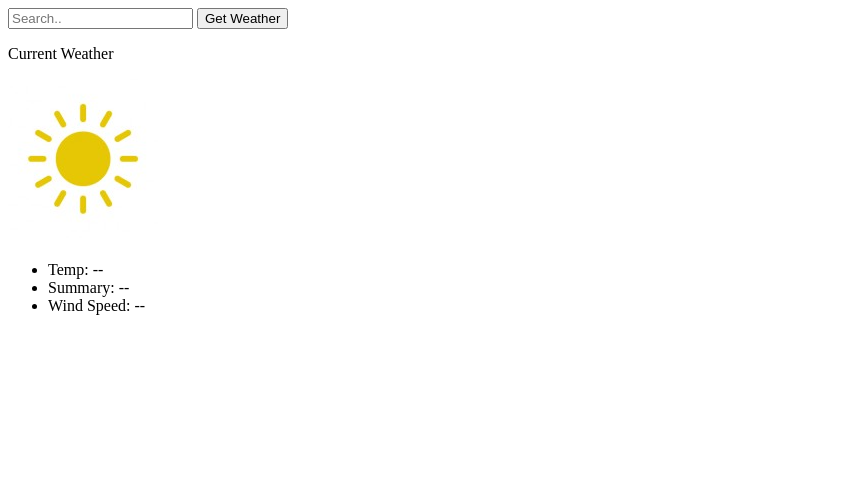
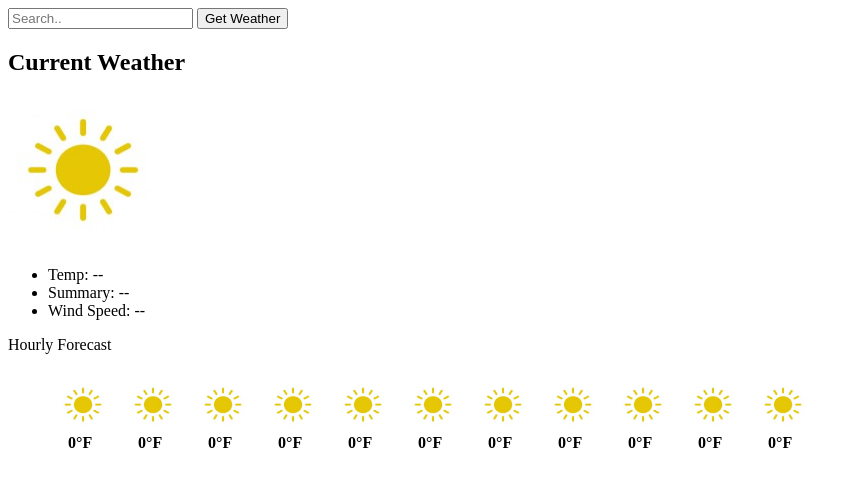
Before and after one commit to Dougly/WeatherWebApp, a plain HTML site: page index.html in a window 1280 px wide. Shown: the whole page, without its empty margins (0-857 px from the left). Drawn offline with Linux system fonts and the light colour scheme; some packages are replaced by stand-ins of ours.

Commit message:
hourly forecast displays

```diff
--- a/Model/APIClient.js
+++ b/Model/APIClient.js
@@ -1,3 +1,5 @@
+
+
 function initMap() {
   var geocoder = new google.maps.Geocoder();
 
@@ -28,11 +30,23 @@ function getCurrentWeatherData(location) {
   $(function() {
 
     $.getJSON(currentURL, function(data) {
+      var hourlyData = data.hourly.data
+      var searchedLoaction = document.getElementById('address').value;
       var icon = data.currently.icon;
-      var temp = data.currently.temperature;
+      var temp = Math.round(data.currently.temperature);
       var summary = data.currently.summary;
-      var windSpeed = data.currently.windSpeed;
-      $("#mainIcon").attr("src", "icons/" + icon + ".png");
+      var windSpeed = Math.round(data.currently.windSpeed);
+
+      $.each(hourlyData, function(index, value) {
+        if (index < 11) {
+          console.log(index);
+          $("#hourlyIcon" + index).attr("src", "icons/" + value.icon + ".png");
+          $("#hourlyTemp" + index).html(Math.round(value.temperature) + " °F");
+        }
+      });
+
+      $('#currentHeader').html("Current Weather For " + searchedLoaction);
+      $('#mainIcon').attr("src", "icons/" + icon + ".png");
       $('#current-weather #temp').html(temp + " °F");
       $('#current-weather #summary').html(summary)
       $('#current-weather #wind').html(windSpeed + "mph winds")
--- a/View/Style/main.css
+++ b/View/Style/main.css
@@ -1,15 +1,22 @@
-#floating-panel {
-  position: absolute;
-  top: 10px;
-  left: 25%;
-  z-index: 5;
-  background-color: #fff;
-  padding: 5px;
-  border: 1px solid #999;
+.weather-icon {
+  width: 150px;
+  height: 150px;
+}
+
+.hourly-icon {
+  width: 50px;
+  height: 50px;
+}
+
+.hourly {
+  list-style-type: none;
+  float: left;
+  margin: 10px;
+}
+
+.hourlyTemp {
+  padding: 10px;
   text-align: center;
-  font-family: 'Roboto','sans-serif';
-  line-height: 30px;
-  padding-left: 10px;
 }
 
 #myInput {
--- a/index.html
+++ b/index.html
@@ -9,7 +9,6 @@
 
 
   <body>
-
     <div id="search">
       <input id="address" type="textbox" placeholder="Search.." onkeyup="filterFunction()">
       <input id="submit" type="button" value="Get Weather">
@@ -19,12 +18,108 @@
     </div>
 
     <div>
-    <p>Current Weather</p>
+      <h2 id="currentHeader">Current Weather</h2>
       <img src="icons/clear-day.png" id="mainIcon" class="weather-icon">
       <ul id="current-weather">
         <li id="temp">Temp: --</li>
         <li id="summary">Summary: --</li>
         <li id="wind">Wind Speed: --</li>
+      </ul>
+    </div>
+
+    <div>
+    <p>Hourly Forecast</p>
+      <ul>
+        <li class="hourly">
+          <div>
+          <img src="icons/clear-day.png" id="hourlyIcon0" class="hourly-icon">
+          </div>
+          <div>
+          <b id="hourlyTemp0" class="hourlyTemp">0°F</b>
+          </div>
+        </li>
+        <li class="hourly">
+          <div>
+          <img src="icons/clear-day.png" id="hourlyIcon1" class="hourly-icon">
+          </div>
+          <div>
+          <b id="hourlyTemp1" class="hourlyTemp">0°F</b>
+          </div>
+        </li>
+        <li class="hourly">
+          <div>
+          <img src="icons/clear-day.png" id="hourlyIcon2" class="hourly-icon">
+          </div>
+          <div>
+          <b id="hourlyTemp2" class="hourlyTemp">0°F</b>
+          </div>
+        </li>
+        <li class="hourly">
+          <div>
+          <img src="icons/clear-day.png" id="hourlyIcon3" class="hourly-icon">
+          </div>
+          <div>
+          <b id="hourlyTemp3" class="hourlyTemp">0°F</b>
+          </div>
+        </li>
+        <li class="hourly">
+          <div>
+          <img src="icons/clear-day.png" id="hourlyIcon4" class="hourly-icon">
+          </div>
+          <div>
+          <b id="hourlyTemp4" class="hourlyTemp">0°F</b>
+          </div>
+        </li>
+        <li class="hourly">
+          <div>
+          <img src="icons/clear-day.png" id="hourlyIcon5" class="hourly-icon">
+          </div>
+          <div>
+          <b id="hourlyTemp5" class="hourlyTemp">0°F</b>
+          </div>
+        </li>
+        <li class="hourly">
+          <div>
+          <img src="icons/clear-day.png" id="hourlyIcon6" class="hourly-icon">
+          </div>
+          <div>
+          <b id="hourlyTemp6" class="hourlyTemp">0°F</b>
+          </div>
+        </li>
+        <li class="hourly">
+          <div>
+          <img src="icons/clear-day.png" id="hourlyIcon7" class="hourly-icon">
+          </div>
+          <div>
+          <b id="hourlyTemp7" class="hourlyTemp">0°F</b>
+          </div>
+        </li>
+        <li class="hourly">
+          <div>
+          <img src="icons/clear-day.png" id="hourlyIcon8" class="hourly-icon">
+          </div>
+          <div>
+          <b id="hourlyTemp8" class="hourlyTemp">0°F</b>
+          </div>
+        </li>
+        <li class="hourly">
+          <div>
+          <img src="icons/clear-day.png" id="hourlyIcon9" class="hourly-icon">
+          </div>
+          <div>
+          <b id="hourlyTemp9" class="hourlyTemp">0°F</b>
+          </div>
+        </li>
+        <li class="hourly">
+          <div>
+          <img src="icons/clear-day.png" id="hourlyIcon10" class="hourly-icon">
+          </div>
+          <div>
+          <b id="hourlyTemp10" class="hourlyTemp">0°F</b>
+          </div>
+        </li>
+
+        </li>
       </ul>
     </div>
 
```
Lines whose indentation alone changed are shown as unchanged.
